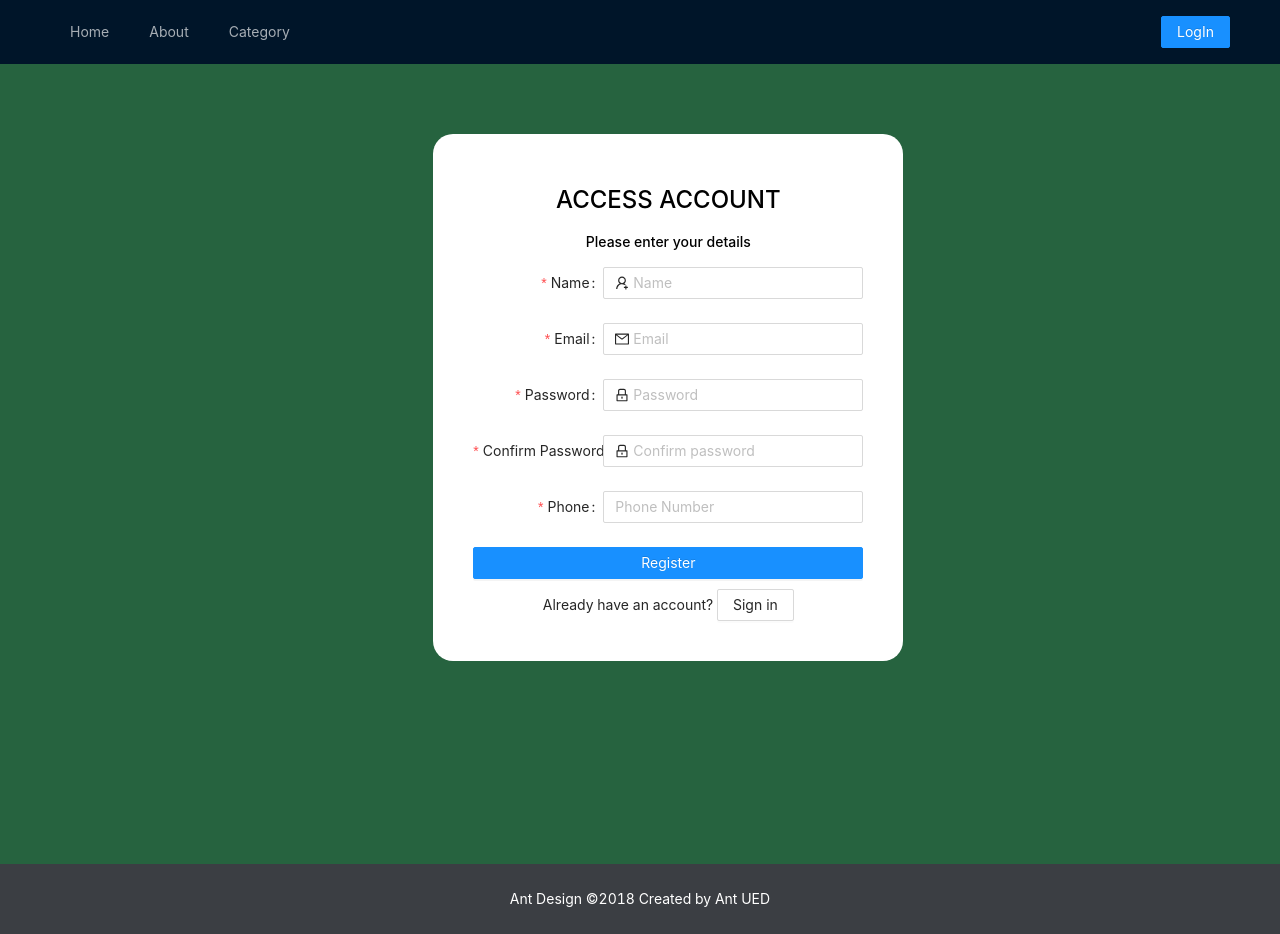
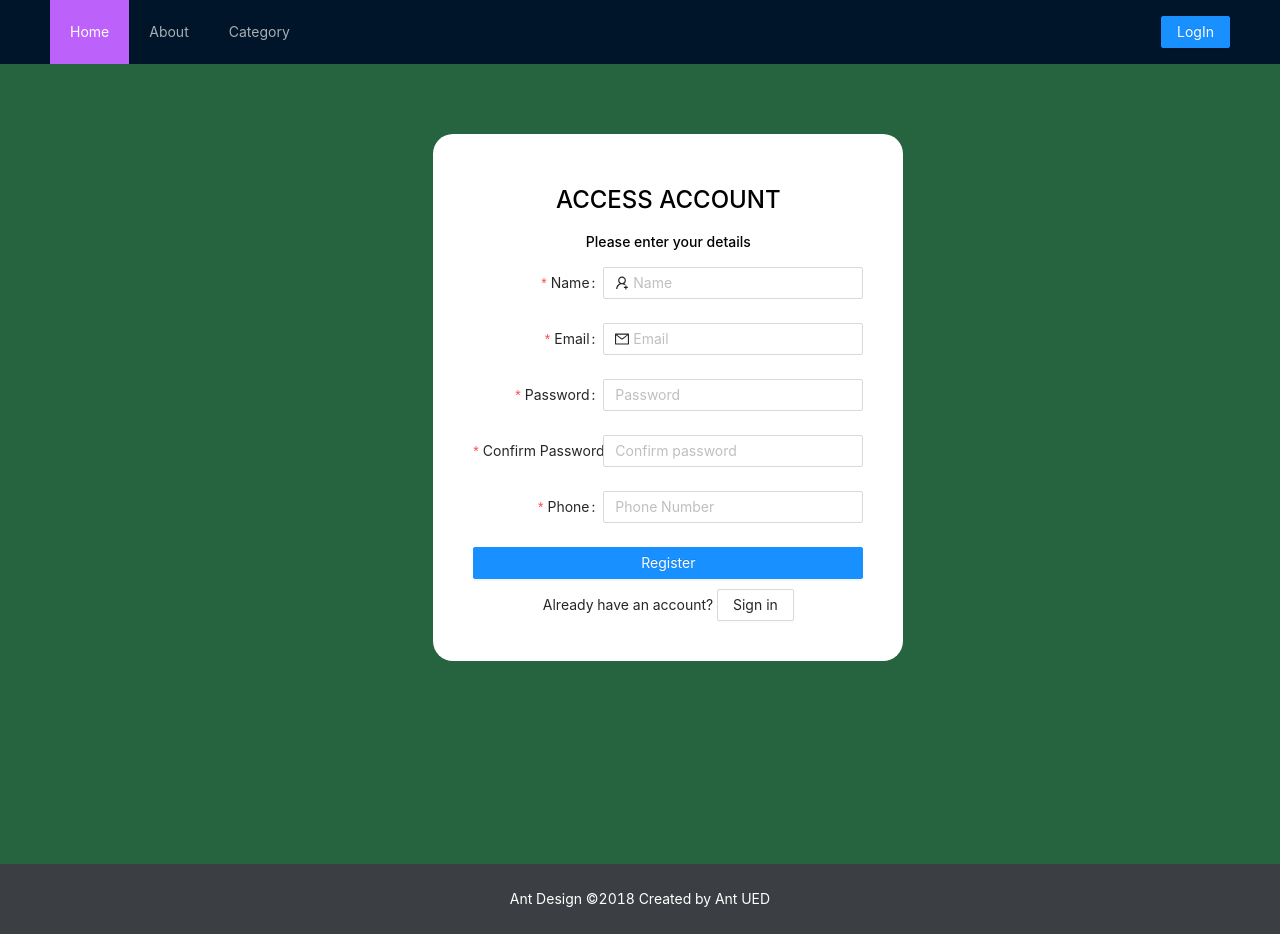
Before and after one commit to manjitsingh2022/Basic, a React (Create React App) app: page /signup in a window 1280 px wide. Built offline with nearby package versions, Linux system fonts and the light colour scheme.

Commit message:
login and category list  code push

```diff
--- a/src/components/customSignIn/LogIn.js
+++ b/src/components/customSignIn/LogIn.js
@@ -10,7 +10,6 @@ const LogIn = () => {
   const [form] = Form.useForm();
   const [LogInSubmit, setLogInSubmit] = useState(false);
   // const [show, setShow] = useState(false);
-
   // useEffect(()=>{
   //   const auth = localStorage.getItem('user');
   //   if(auth==="user"){
@@ -21,6 +20,7 @@ const LogIn = () => {
   //     setShow(true)
   //   }
   // })
+
   const onFormSubmit = async() => {
     console.log(LogInSubmit, "LogInSubmit");
     form
@@ -37,10 +37,10 @@ const LogIn = () => {
               const token = response.data.token;
               localStorage.setItem("token", token);
               setAuthToken(token);
-              message.success(`${response.data.name} is loggged in` )
               setLogInSubmit(true);
               navigate("/category");
-              // window.location.reload(false);
+              message.success(`${response.data.name} is loggged in` )
+              window.location.reload(false);
             });
         } catch (error) {
           message.error("Login Error!");
@@ -61,6 +61,7 @@ const LogIn = () => {
 
   const token = localStorage.getItem("token");
   if (token) {
+    console.log(token,"token")
     setAuthToken(token);
   }
 
--- a/src/components/customSignIn/RegisterForm.js
+++ b/src/components/customSignIn/RegisterForm.js
@@ -1,7 +1,7 @@
 import { LockOutlined, UserAddOutlined, MailOutlined } from "@ant-design/icons";
 import { Button, Col, Form, Input, message, Row, Typography } from "antd";
 import axios from "axios";
-import React, { useEffect, useState } from "react";
+import React, { useState } from "react";
 import { LogWrap } from "../../shared/commonStyle";
 import { useNavigate } from "react-router-dom";
 const { Title } = Typography;
@@ -23,8 +23,8 @@ const RegisterForm = ({}) => {
             .post("http://localhost:8080/register", values)
             .then((response) => {
               console.log("response", response);
+              message.success("Successfully saved data register.");
               navigate(`/login`);
-              message.success("Successfully saved data register.");
               window.location.reload(false);
             });
         } catch (error) {
@@ -126,7 +126,7 @@ const RegisterForm = ({}) => {
               ]}
             >
               <Input
-                prefix={<LockOutlined className="site-form-item-icon" />}
+                // prefix={<LockOutlined className="site-form-item-icon" />}
                 type="password"
                 placeholder="Password"
               />
@@ -156,7 +156,7 @@ const RegisterForm = ({}) => {
               ]}
             >
               <Input
-                prefix={<LockOutlined className="site-form-item-icon" />}
+                // prefix={<LockOutlined className="site-form-item-icon" />}
                 type="password"
                 placeholder="Confirm password"
               />
--- a/src/layoutComponents/LayoutComponents.js
+++ b/src/layoutComponents/LayoutComponents.js
@@ -25,19 +25,17 @@ const LayoutComponents = () => {
 
   useEffect(() => {
     console.log(localStorage.getItem("token"), "local");
-
     if (localStorage.getItem("token")) {
       setToggle(true);
     }
-
   }, []);
 
   const navigate = useNavigate();
-  // HANDLE LOGOUT EVENT
+  // Handle logout event handle
   const logout = (e) => {
     e.preventDefault();
     console.log("Logout", e);
-    // CLEAR DATA FROM STORAGE
+    // Clear data form storage
     localStorage.clear();
     sessionStorage.clear();
     message.success(`You have successfully logged out!`);
@@ -59,26 +57,20 @@ const LayoutComponents = () => {
           <div className="logo" />
           <Row>
             <Col span={12}>
-
               <Menu
                 theme="dark"
                 mode="horizontal"
                 className="header-nav"
-                // defaultSelectedKeys={["/"]}
+                defaultSelectedKeys={["/"]}
               >
-
-
                 {navs.map((nav) => (
                   <Menu.Item key={nav.path}>
                     <Link to={nav.path}>{nav.label}</Link>
                   </Menu.Item>
                 ))}
-
-
               </Menu>
             </Col>
             <Col span={12} style={{ textAlign: "end" }}>
-
               {!toggle ? (
                 <Button type="primary">
                   {console.log(toggle, "toggle")}
@@ -95,7 +87,6 @@ const LayoutComponents = () => {
               )}
             </Col>
           </Row>
-
         </Header>
         <Content className="site-layout">
           <div
--- a/src/routingComponent/Routingcomponents.js
+++ b/src/routingComponent/Routingcomponents.js
@@ -1,4 +1,3 @@
-import { FormProvider } from 'antd/lib/form/context'
 import React from 'react'
 import { Route, Routes } from 'react-router'
 import LogIn from '../components/customSignIn/LogIn'
```
Lines whose indentation alone changed are shown as unchanged.
